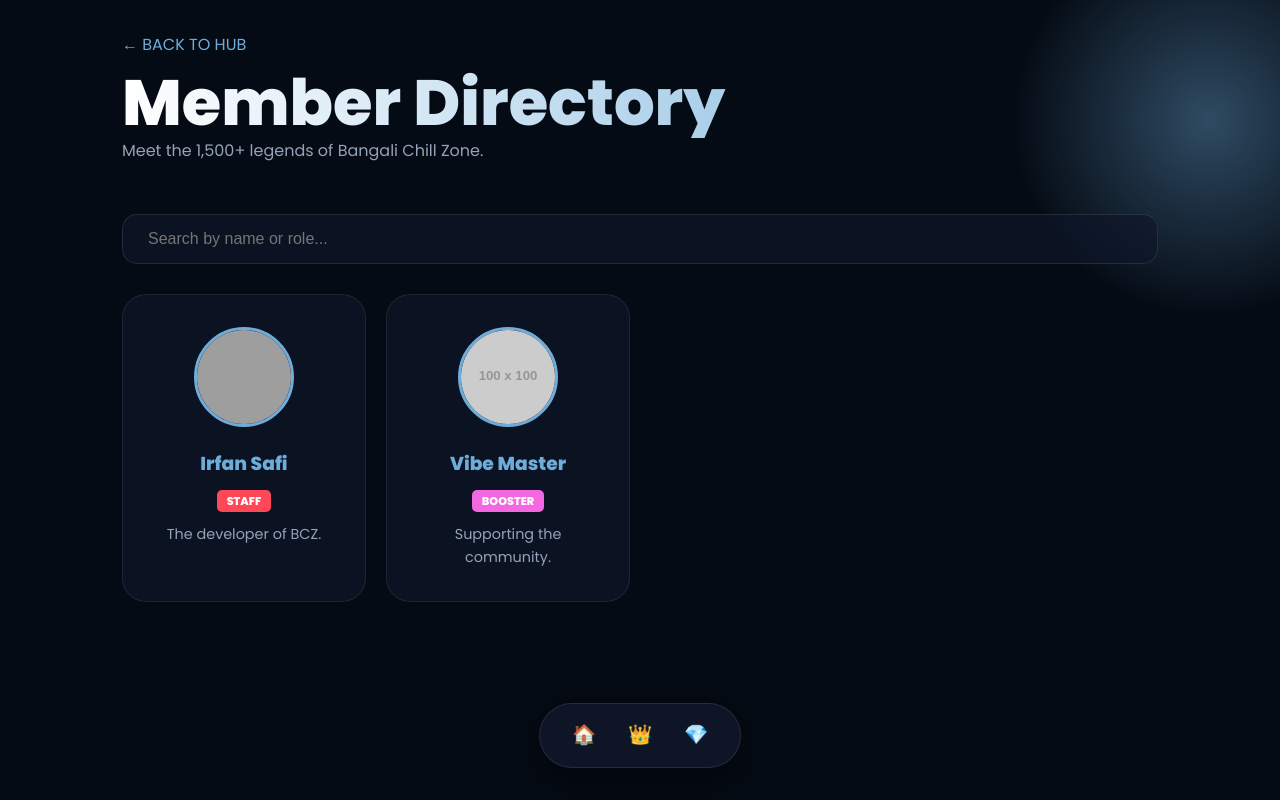
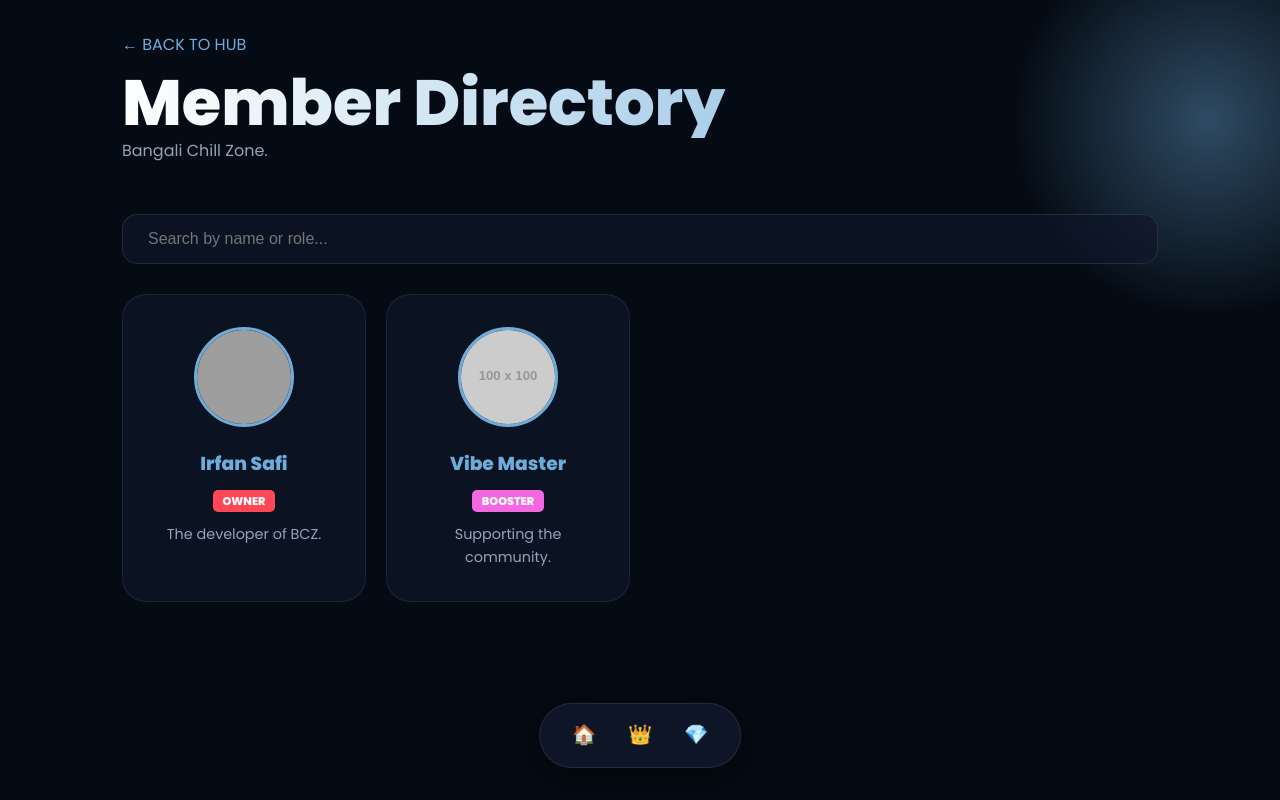
Before and after one commit to irfan-safi00/BCZ, a plain HTML site: page members/index.html in a window 1280 px wide. Drawn offline with Linux system fonts and the light colour scheme; grey boxes are pictures that could not be loaded; placeholder pictures from the web are drawn by us.

Commit message:
Update index.html

```diff
--- a/members/index.html
+++ b/members/index.html
@@ -46,7 +46,7 @@
         <header style="margin-bottom: 50px;">
             <a href="../" style="color: var(--accent); text-decoration: none;">← BACK TO HUB</a>
             <h1 class="gradient-text" style="margin-top: 10px;">Member Directory</h1>
-            <p>Meet the 1,500+ legends of Bangali Chill Zone.</p>
+            <p>Bangali Chill Zone.</p>
         </header>
 
         <input type="text" id="memberSearch" class="search-box" placeholder="Search by name or role...">
@@ -56,7 +56,7 @@
             <div class="glass-card member-card" data-name="Irfan Safi" data-role="staff">
                 <img src="https://github.com/irfan-safi00.png" class="member-pfp">
                 <h3>Irfan Safi</h3>
-                <span class="badge staff">Staff</span>
+                <span class="badge staff">Owner</span>
                 <p style="margin-top: 10px; font-size: 0.9rem;">The developer of BCZ.</p>
             </div>
             <div class="glass-card member-card" data-name="Vibe Master" data-role="booster">
```
